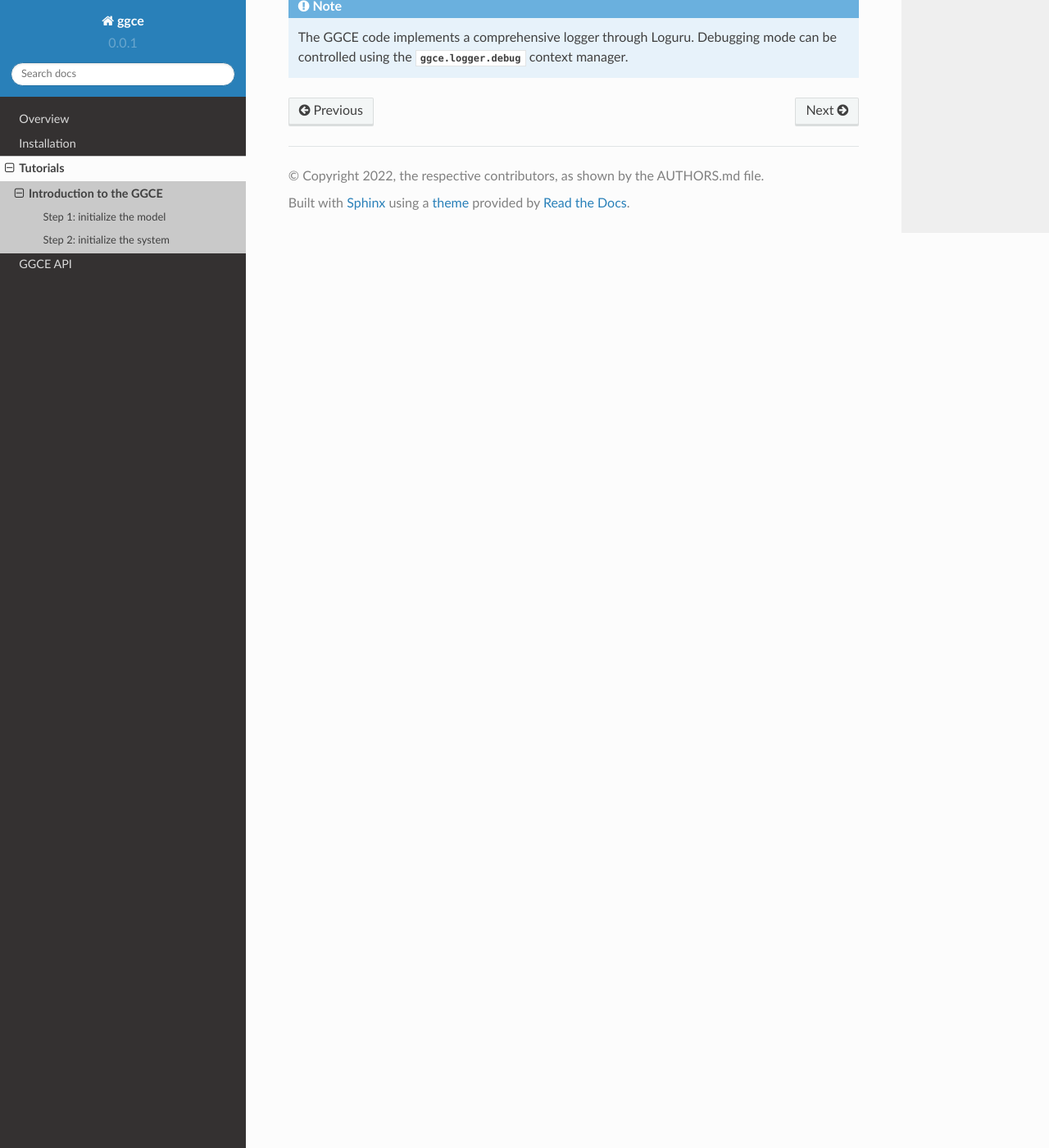
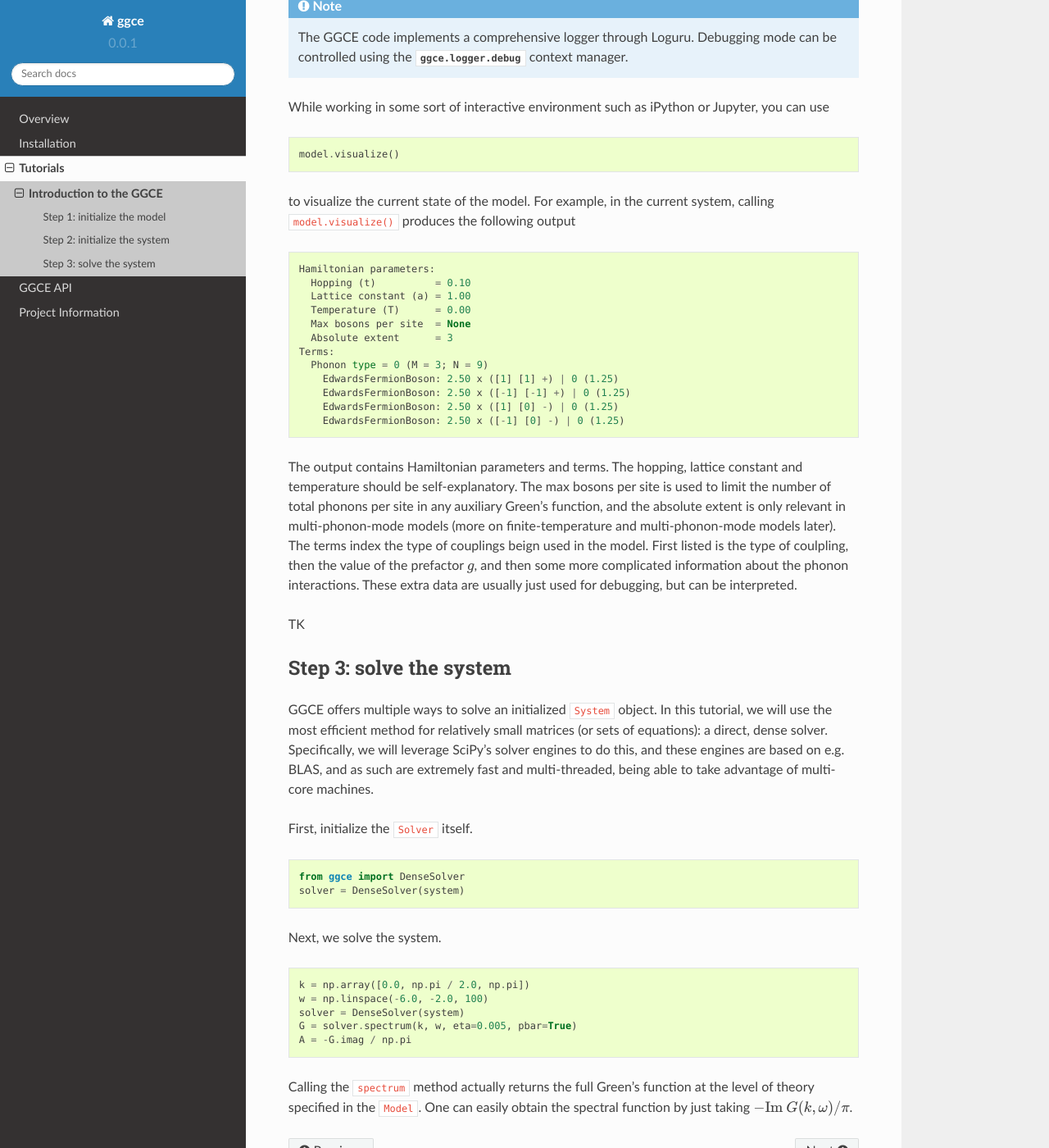
Before and after one commit to matthewcarbone/GGCE, a Sphinx documentation site: the page built from docs/source/tutorials/introduction.rst, in a window 1280 px wide and 1400 px high, scrolled down 1384 px. Shown: the whole window at 82% size. Built offline with Sphinx 7.4.7 and the Read the Docs theme 2.0.0, drawn with Linux system fonts in a browser that asks for light colours.

Commit message:
Major updates to docs

```diff
--- a/docs/source/index.rst
+++ b/docs/source/index.rst
@@ -14,5 +14,6 @@ GGCE Documentation
    installation
    tutorials
    modules
+   project
 
 The Generalized Green's Cluster Function Expansion (GGCE) is a numerically exact generalization of the Momentum Average family of methods used for solving electron-phonon Hamiltonians in the single-electron sector (the polaron limit). For a pedagogical introduction to Momentum Average methods, we recommend reading the `work of Mona Berciu <https://phas.ubc.ca/~berciu/PAPERS/papers.html>`__, specifically that of `Berciu and Fehske, PRB 82, 085116 (2010) <https://journals.aps.org/prb/abstract/10.1103/PhysRevB.82.085116>`__. The GGCE method itself is based off of `Carbone, Reichman & Sous, PRB 104, 035106 (2021) <https://journals.aps.org/prb/abstract/10.1103/PhysRevB.104.035106>`__.
--- /dev/null
+++ b/docs/source/project/authors.rst
@@ -0,0 +1 @@
+.. include:: ../../../AUTHORS.rst
--- a/docs/source/tutorials/introduction.rst
+++ b/docs/source/tutorials/introduction.rst
@@ -53,3 +53,55 @@ The next step is extremely simple. Initializing the ``System`` object will trigg
 .. note::
 
     The GGCE code implements a comprehensive logger through Loguru. Debugging mode can be controlled using the :class:`ggce.logger.debug` context manager.
+
+While working in some sort of interactive environment such as iPython or Jupyter, you can use
+
+.. code-block:: python
+
+    model.visualize()
+
+to visualize the current state of the model. For example, in the current system, calling ``model.visualize()`` produces the following output
+
+.. code-block::
+
+    Hamiltonian parameters:
+      Hopping (t)          = 0.10
+      Lattice constant (a) = 1.00
+      Temperature (T)      = 0.00
+      Max bosons per site  = None
+      Absolute extent      = 3
+    Terms:
+      Phonon type = 0 (M = 3; N = 9)
+        EdwardsFermionBoson: 2.50 x ([1] [1] +) | 0 (1.25)
+        EdwardsFermionBoson: 2.50 x ([-1] [-1] +) | 0 (1.25)
+        EdwardsFermionBoson: 2.50 x ([1] [0] -) | 0 (1.25)
+        EdwardsFermionBoson: 2.50 x ([-1] [0] -) | 0 (1.25)
+
+The output contains Hamiltonian parameters and terms. The hopping, lattice constant and temperature should be self-explanatory. The max bosons per site is used to limit the number of total phonons per site in any auxiliary Green's function, and the absolute extent is only relevant in multi-phonon-mode models (more on finite-temperature and multi-phonon-mode models later). The terms index the type of couplings beign used in the model. First listed is the type of coulpling, then the value of the prefactor :math:`g`, and then some more complicated information about the phonon interactions. These extra data are usually just used for debugging, but can be interpreted.
+
+TK
+
+Step 3: solve the system
+------------------------
+
+GGCE offers multiple ways to solve an initialized ``System`` object. In this tutorial, we will use the most efficient method for relatively small matrices (or sets of equations): a direct, dense solver. Specifically, we will leverage SciPy's solver engines to do this, and these engines are based on e.g. BLAS, and as such are extremely fast and multi-threaded, being able to take advantage of multi-core machines.
+
+First, initialize the ``Solver`` itself.
+
+.. code-block:: python
+
+    from ggce import DenseSolver
+    solver = DenseSolver(system)
+
+
+Next, we solve the system.
+
+.. code-block:: python
+
+    k = np.array([0.0, np.pi / 2.0, np.pi])
+    w = np.linspace(-6.0, -2.0, 100)
+    solver = DenseSolver(system)
+    G = solver.spectrum(k, w, eta=0.005, pbar=True)
+    A = -G.imag / np.pi
+
+Calling the ``spectrum`` method actually returns the full Green's function at the level of theory specified in the ``Model``. One can easily obtain the spectral function by just taking :math:`-\mathrm{Im} \: G(k, \omega) / \pi`.
```
Also changed, not shown: AUTHORS.md (deleted, +0 -15 lines), AUTHORS.rst (added, +27 -0 lines), INSTALLATION.md (deleted, +0 -88 lines), INSTALLATION.rst (added, +140 -0 lines), README.md (deleted, +0 -30 lines), README.rst (added, +44 -0 lines), docs/source/project.rst (added, +11 -0 lines), docs/source/project/funding.rst (added, +7 -0 lines), 1 other file.
